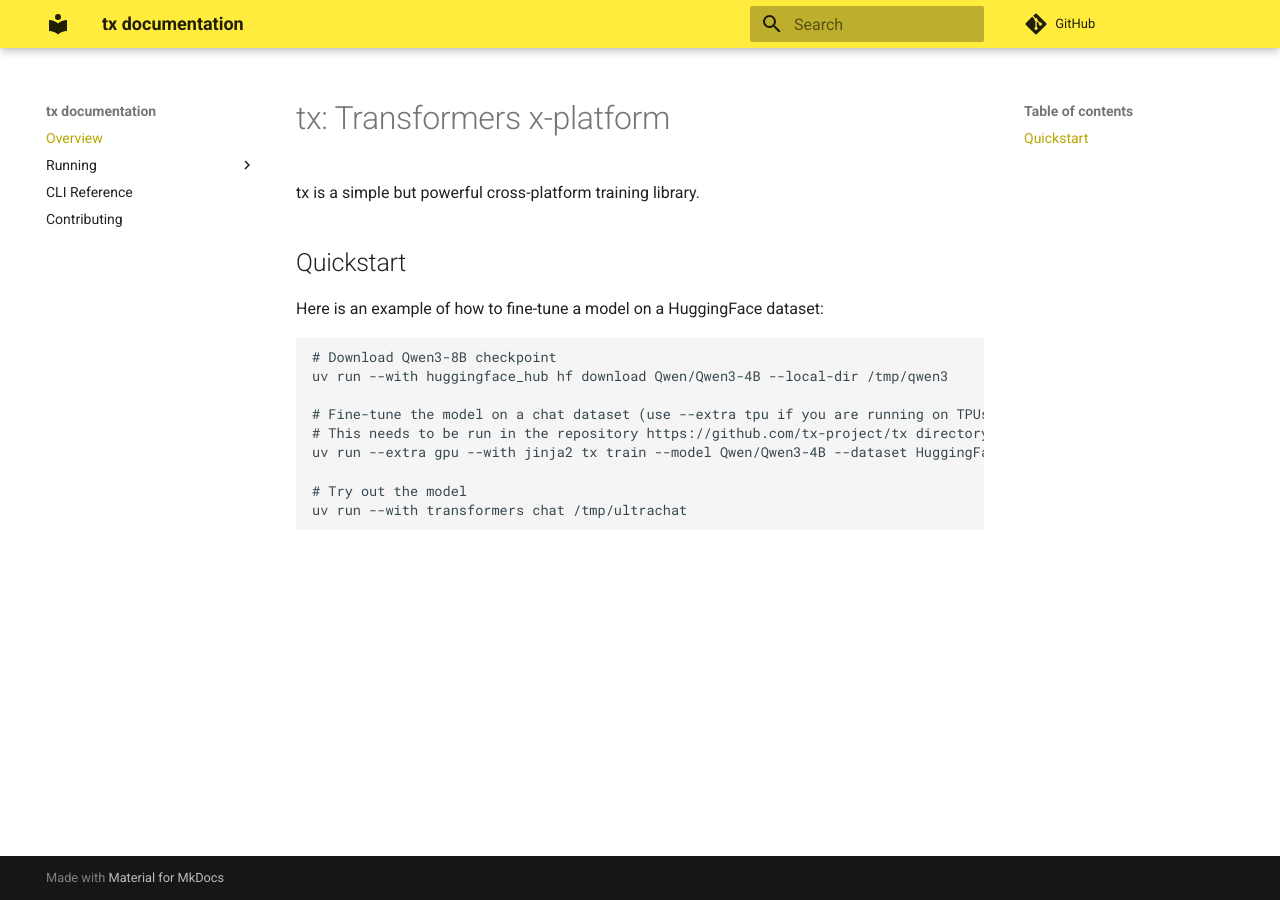
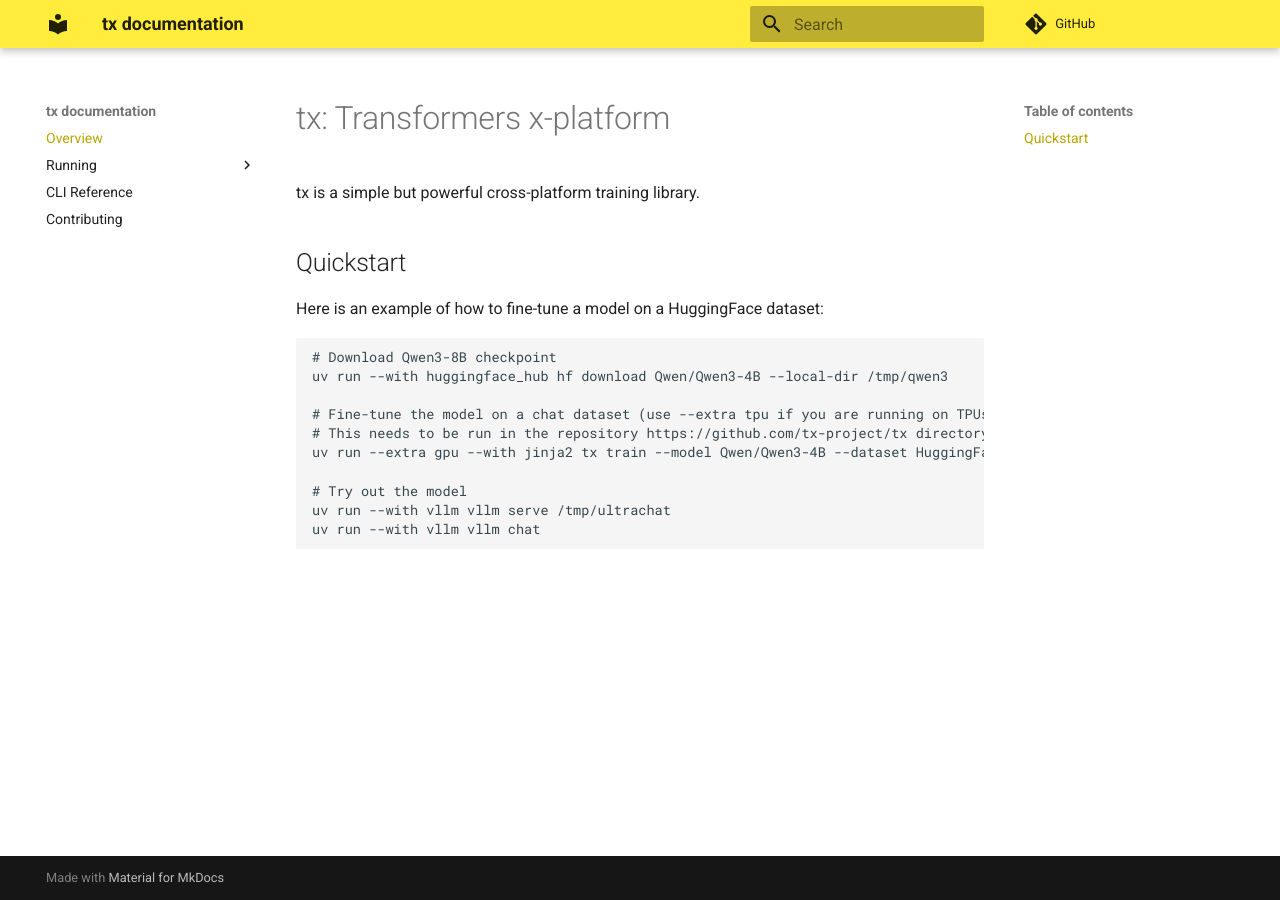
Before and after one commit to tx-project/tx, an MkDocs documentation site: the page built from docs/index.md, in a window 1280 px wide. Built offline with MkDocs 1.6.1 and Material for MkDocs 9.7.7, drawn with Linux system fonts in a browser that asks for light colours; comment, search, counter and statistics services are not loaded.

Commit message:
Update index.md

````diff
--- a/docs/index.md
+++ b/docs/index.md
@@ -15,5 +15,6 @@ uv run --with huggingface_hub hf download Qwen/Qwen3-4B --local-dir /tmp/qwen3
 uv run --extra gpu --with jinja2 tx train --model Qwen/Qwen3-4B --dataset HuggingFaceH4/ultrachat_200k --loader tx.loaders.chat --split train_sft --output-dir /tmp/ultrachat --batch-size 8 --load-checkpoint-path /tmp/qwen3
 
 # Try out the model
-uv run --with transformers chat /tmp/ultrachat
+uv run --with vllm vllm serve /tmp/ultrachat
+uv run --with vllm vllm chat
 ```
````
